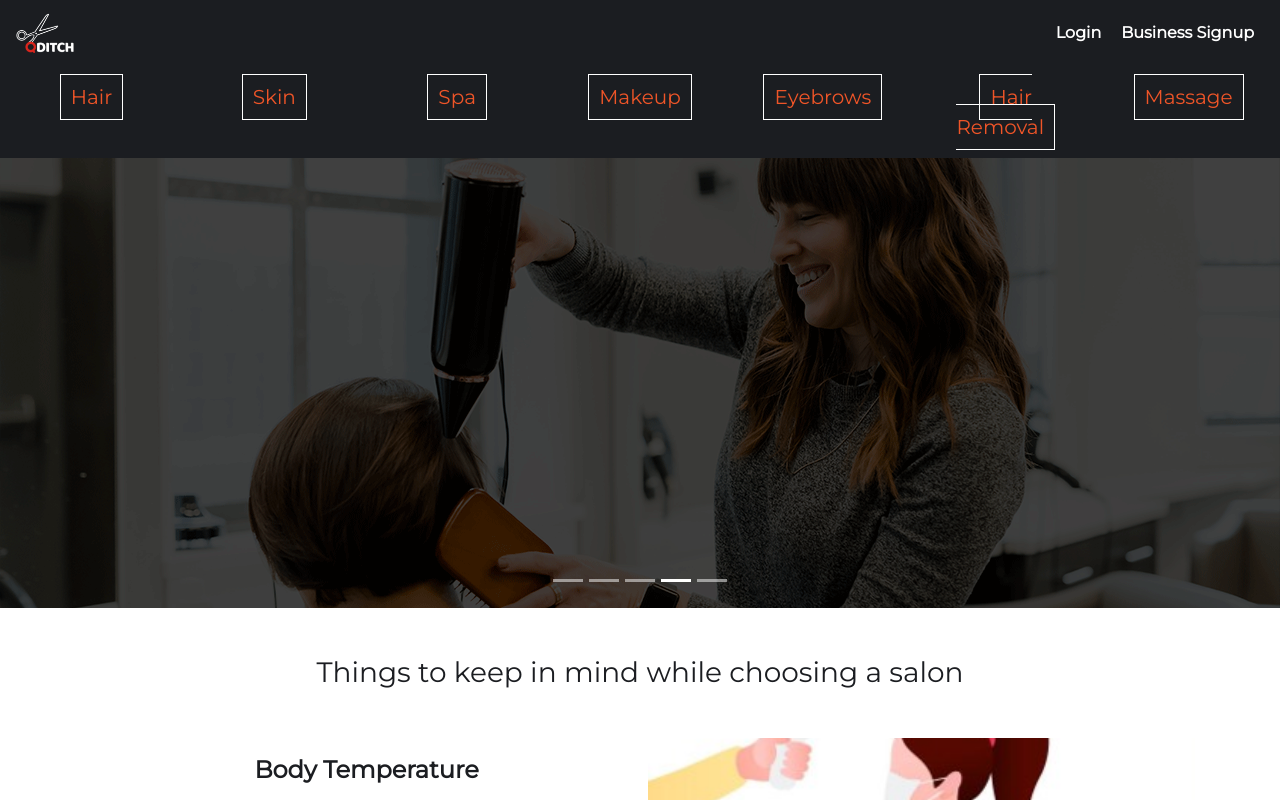
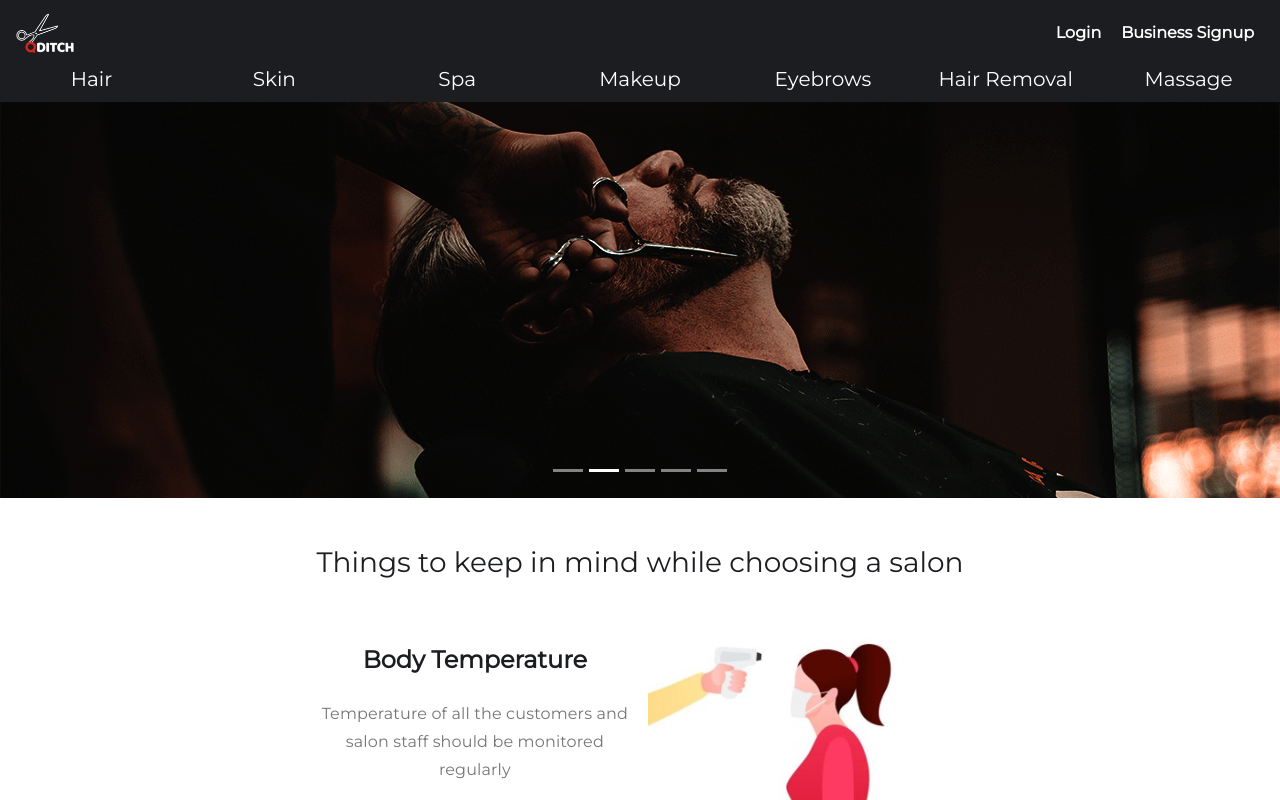
Before and after one commit to alfazkhan/qditch-frontend, a React (Create React App) app: page / in a window 1280 px wide. Shown: the top 800 px of the page. Built offline with nearby package versions, Linux system fonts and the light colour scheme; no server answers; a web font is replaced by a local one.

Commit message:
navbar fixed top

```diff
--- a/src/Components/Categories/Categories.css
+++ b/src/Components/Categories/Categories.css
@@ -1,12 +1,10 @@
 .navbar-link {
     height: 70px;
     width: 100px;
-    color: #EF5528;
+    color: #ffffff;
     font-size: 20px;
     font-weight: 'bold';
     font-family: 'Montserrat';
-    border: 1px solid #fff;
-    padding: 10px;
 }
 
 .navbar-link:hover {
--- a/src/Components/Categories/Categories.js
+++ b/src/Components/Categories/Categories.js
@@ -34,30 +34,30 @@ const Categories = (props) => {
     }
 
     return (
-        <div className="container-fluid mx-auto" style={{ backgroundColor: Colors.primary }}>
+        <div className="container-fluid mx-auto fixed-top" style={{ backgroundColor: Colors.primary,marginTop:'4em' }}>
             <div className="row">
-                <div className="col my-3" onClick={clickHandler} >
+                <div className="col mb-2" onClick={clickHandler} >
                     <Link  className="navbar-link text-bold" id="Hair">Hair</Link>
                 </div>
-                <div className="col my-3" onClick={clickHandler} >
+                <div className="col mb-2" onClick={clickHandler} >
                     <Link  className="navbar-link text-bold" id="Skin">Skin</Link>
                 </div>
-                <div className="col my-3" onClick={clickHandler} >
+                <div className="col mb-2" onClick={clickHandler} >
                     <Link  className="navbar-link text-bold" id="Spa">Spa</Link>
                 </div>
-                <div className="col my-3" onClick={clickHandler} >
+                <div className="col mb-2" onClick={clickHandler} >
                     <Link  className="navbar-link text-bold" id="Makeup">Makeup</Link>
                 </div>
-                <div className="col my-3" onClick={clickHandler} >
+                <div className="col mb-2" onClick={clickHandler} >
                     <Link  className="navbar-link text-bold" id="Eyebrows">Eyebrows</Link>
                 </div>
-                <div className="col my-3" onClick={clickHandler} >
+                <div className="col mb-2" onClick={clickHandler} >
                     <Link  className="navbar-link text-bold" id="Hair Removal">Hair Removal</Link>
                 </div>
-                {/* <div className="col my-3" onClick={clickHandler} >
+                {/* <div className="col mb-2" onClick={clickHandler} >
                     <Link  className="navbar-link text-bold" id="Nails">Nails</Link>
                 </div> */}
-                <div className="col my-3" onClick={clickHandler} >
+                <div className="col mb-2" onClick={clickHandler} >
                     <Link  className="navbar-link text-bold" id="Massage">Massage</Link>
                 </div>
             </div>
--- a/src/Components/LandingPage/FeatureCard.js
+++ b/src/Components/LandingPage/FeatureCard.js
@@ -12,7 +12,7 @@ import SkipNextIcon from '@material-ui/icons/SkipNext';
 export class FeatureCard extends Component {
     render() {
         return (
-            <div className="container my-3">
+            <div className="mx-auto">
                 {window.innerWidth < 768
                     ?
                     <div style={styles.root}>
--- a/src/Components/SlideShow/Slideshow.js
+++ b/src/Components/SlideShow/Slideshow.js
@@ -45,9 +45,9 @@ const Slideshow = (props) => {
 
 
     return (
-        <div>
+        <div  className="mt-5">
 
-            <div id="carouselExampleIndicators" className="carousel slide carousel-fade" data-ride="carousel" data-interval="1500" pause="false" wrap="true">
+            <div id="carouselExampleIndicators" className="carousel slide carousel-fade" data-ride="carousel" data-interval="4000" pause="false" wrap="true">
                 <ol className="carousel-indicators">
                     <li data-target="#carouselExampleIndicators" data-slide-to="0" className="active"></li>
                     <li data-target="#carouselExampleIndicators" data-slide-to="1"></li>
@@ -57,7 +57,7 @@ const Slideshow = (props) => {
                 </ol>
                 <div className="carousel-inner">
                     <div className="carousel-item active">
-                        <img className="d-block w-100" src={Slide5} style={styles.thumbpost_up} alt="First slide" />
+                        <img className="d-block w-100" src={Slide5} style={styles.thumbpost_down} alt="First slide" />
                     </div>
                     <div className="carousel-item">
                         <img className="d-block w-100" src={Slide1} style={styles.thumbpost_up} alt="First slide" />
@@ -89,7 +89,7 @@ const Slideshow = (props) => {
             {window.innerWidth <= 1000
                 ?
                 <div className="mt-5">
-                    <Heading text="We Provide" />
+                    <Heading text="Services To Choose From" />
                     < div className="row mx-auto my-3">
                         <div className="col-1" />
                         <button onClick={clickHandler} className="col-4 btn chip" style={styles.chip} id="Hair">Hair</button>
@@ -132,7 +132,7 @@ const Slideshow = (props) => {
 
 const styles = {
     thumbpost_up: {
-        objectFit: 'cover',
+        objectFit: "cover",
         objectPosition: 'top',
         width: window.innerWidth,
         maxHeight: 450,
@@ -142,7 +142,7 @@ const styles = {
         // marginBottom: '1rem',
     },
     thumbpost_down: {
-        objectFit: 'cover',
+        objectFit: "cover",
         objectPosition: 'bottom',
         width: window.innerWidth,
         maxHeight: 450,
@@ -152,7 +152,7 @@ const styles = {
         // marginBottom: '1rem',
     },
     thumbpost_center: {
-        objectFit: 'cover',
+        objectFit: "cover",
         objectPosition: 'center',
         width: window.innerWidth,
         maxHeight: 450,
@@ -166,6 +166,9 @@ const styles = {
         borderRadius: '5px',
         height: 40,
         backgroundColor: Colors.buttonColor
+    },
+    slideshow:{
+        marginTop: '0.3%'
     }
 
 }
--- a/src/Container/Auth/Login/Login.js
+++ b/src/Container/Auth/Login/Login.js
@@ -122,7 +122,7 @@ export class Login extends Component {
 
   render() {
     return (
-      <div>
+      <div style={{marginTop:'4em'}}>
 
         <Container component="main" maxWidth="xs">
           <CssBaseline />
--- a/src/Container/BusinessInfo/BusinessInfo.js
+++ b/src/Container/BusinessInfo/BusinessInfo.js
@@ -100,7 +100,7 @@ class BusinessInfo extends Component {
 
     render() {
         return (
-            <div>
+            <div style={{marginTop:'4em'}}>
                 {this.state.Loading
                     ? <div className="row">
                         <CircularProgress className="mx-auto" style={styles.Loader} />
--- a/src/Container/Dashboard/Dashboard.js
+++ b/src/Container/Dashboard/Dashboard.js
@@ -139,7 +139,7 @@ class Dashboard extends Component {
           <div>
             <div style={styles.root} className="text-center">
               {window.innerWidth > 768
-                ? <AppBar position="relative" color="default">
+                ? <AppBar position="relative" color="default" style={{marginTop:'4em'}}>
                   <Tabs
                     value={this.state.value}
                     onChange={this.handleChange}
@@ -149,6 +149,7 @@ class Dashboard extends Component {
                     textColor="primary"
                     aria-label="scrollable force tabs example"
                     className="text-center ml-auto mr-auto"
+
                   >
                     <Tab label="Services" icon={<AmpStoriesIcon />} {...a11yProps(0)} />
                     <Tab label="Appointments" icon={<ListAltIcon />} {...a11yProps(1)} />
--- a/src/Container/Landing/Landing.js
+++ b/src/Container/Landing/Landing.js
@@ -50,7 +50,9 @@ export class Landing extends Component {
                     : null}
                 <Slideshow />
 
+
                 <h3 className="my-5 text-center">Things to keep in mind while choosing a salon</h3>
+                <div className="row">
                 <FeatureCard image={BodyTemp}
                 text={"Temperature of all the customers and salon staff should be monitored regularly"}
                 heading={"Body Temperature"}
@@ -62,6 +64,7 @@ export class Landing extends Component {
                 heading={"Digital Payments"}
                 left={true}
                 />
+                </div>
 
                 <FeatureCard image={OnlineBooking}
                 text={"Visit only after booking an appointment online. Check for all these safety practices before choosing a salon"}
--- a/src/Container/Navigator/Navigator.js
+++ b/src/Container/Navigator/Navigator.js
@@ -73,7 +73,7 @@ export class Navigator extends Component {
             <div>
                 <div className={"navigation-bar pb-3"}>
                     <div>
-                        <nav className="navbar navbar-expand-lg" style={{ backgroundColor: Colors.primary, fontWeight: 'bold' }}>
+                        <nav className="navbar navbar-expand-lg fixed-top" style={{ backgroundColor: Colors.primary, fontWeight: 'bold' }}>
                             <button className="navbar-toggler" type="button" data-toggle="collapse" data-target="#navbarTogglerDemo03" aria-controls="navbarTogglerDemo03" aria-expanded="false" aria-label="Toggle navigation">
                                 {/* <span className="navbar-toggler-icon" style={{color:'white'}}></span>*/}
                                 <MenuRoundedIcon style={styles.navlink} />
--- a/src/Container/Results/Results.js
+++ b/src/Container/Results/Results.js
@@ -208,7 +208,7 @@ class Results extends Component {
 
     render() {
         return (
-            <div className="mx-auto" style={{ width: '90%' }}>
+            <div className="mx-auto" style={{ width: '90%',marginTop:'5em' }}>
                 {/* <Card className="my-4 w-75 mx-auto" elevation={5} style={{color: '#EF5528'}}> */}
                     <h4 className="my-4" style={{color: '#1B1D21',fontFamily: 'Montserrat',fontWeight: 'bold'}} >{this.state.categoryName}</h4>
                 {/* </Card> */}
```
